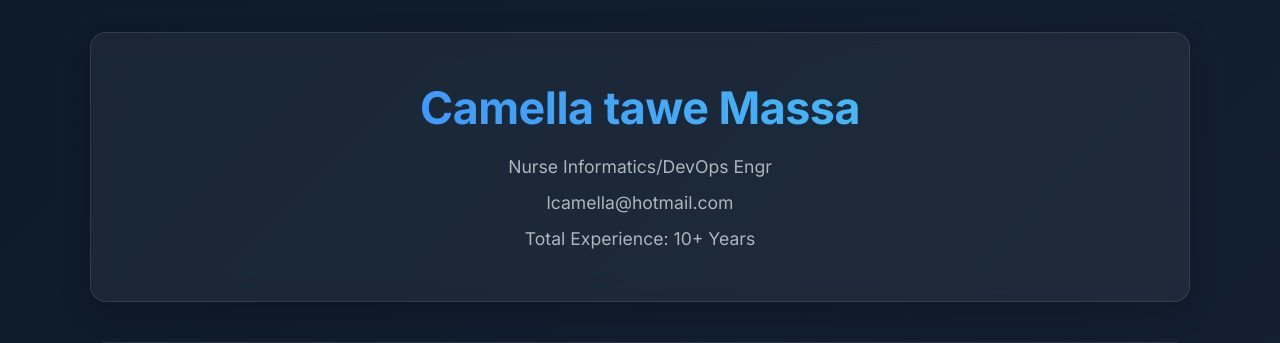
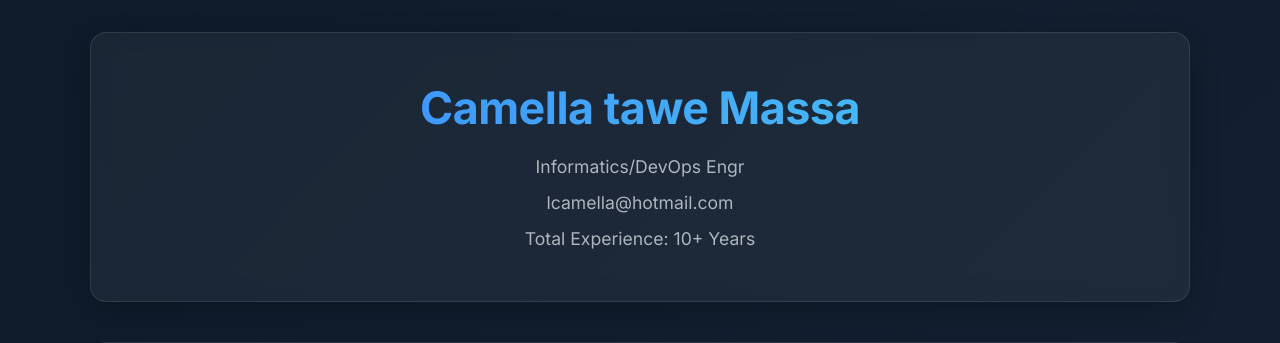
Before and after one commit to JTMassa/my-portfolio, a Flask app: page / in a window 1280 px wide. Shown: the top 343 px of the page. Run offline with Flask 3, Linux system fonts and the light colour scheme.

Commit message:
ECR_docker_image

```diff
--- a/templates/index.html
+++ b/templates/index.html
@@ -272,7 +272,7 @@
     <div class="container">
         <header class="header">
             <h1>Camella tawe Massa</h1>
-            <p>Nurse Informatics/DevOps Engr</p>
+            <p>Informatics/DevOps Engr</p>
             <p>lcamella@hotmail.com</p>
             <p>Total Experience: 10+ Years</p>
         </header>
```
